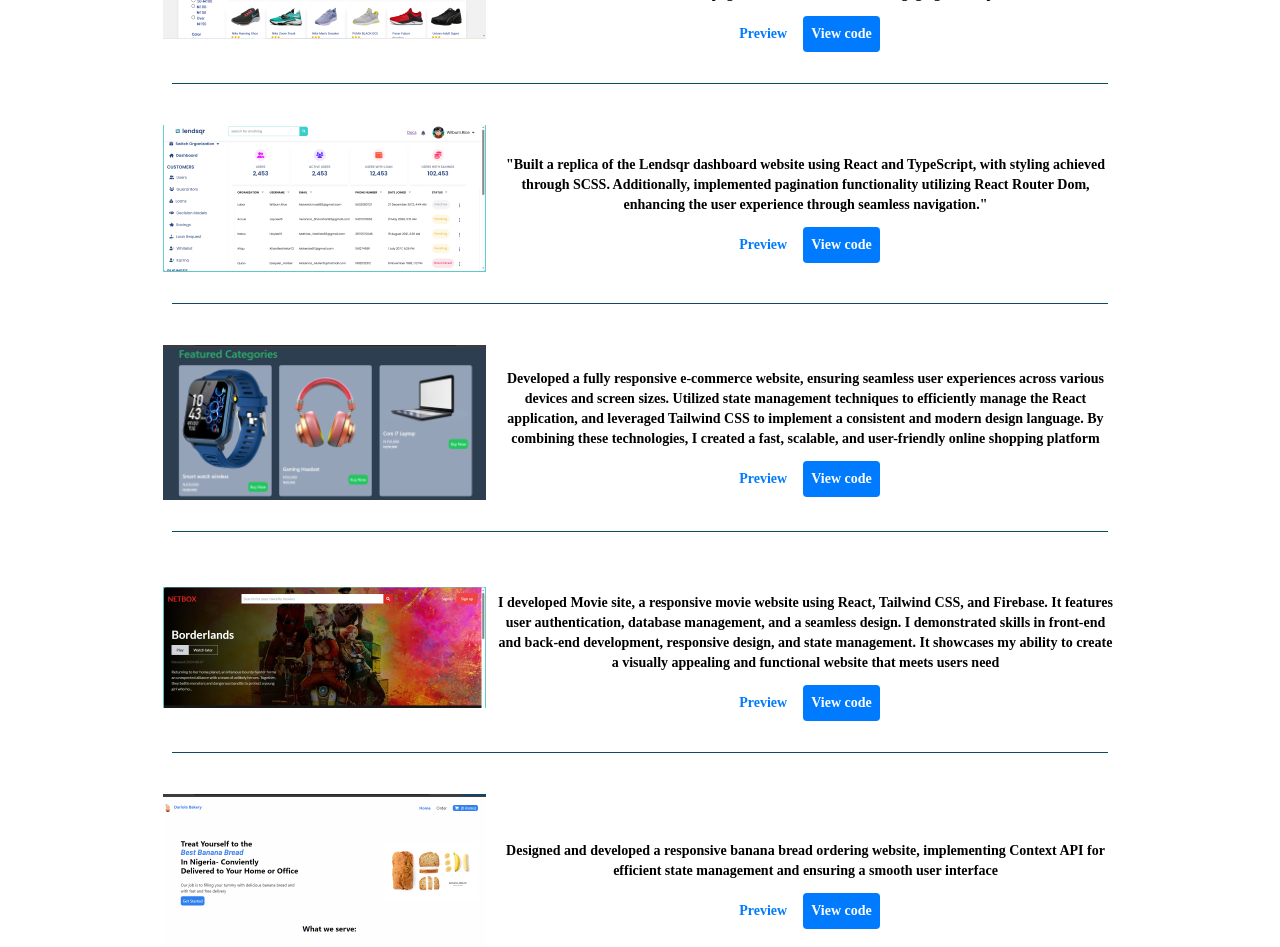
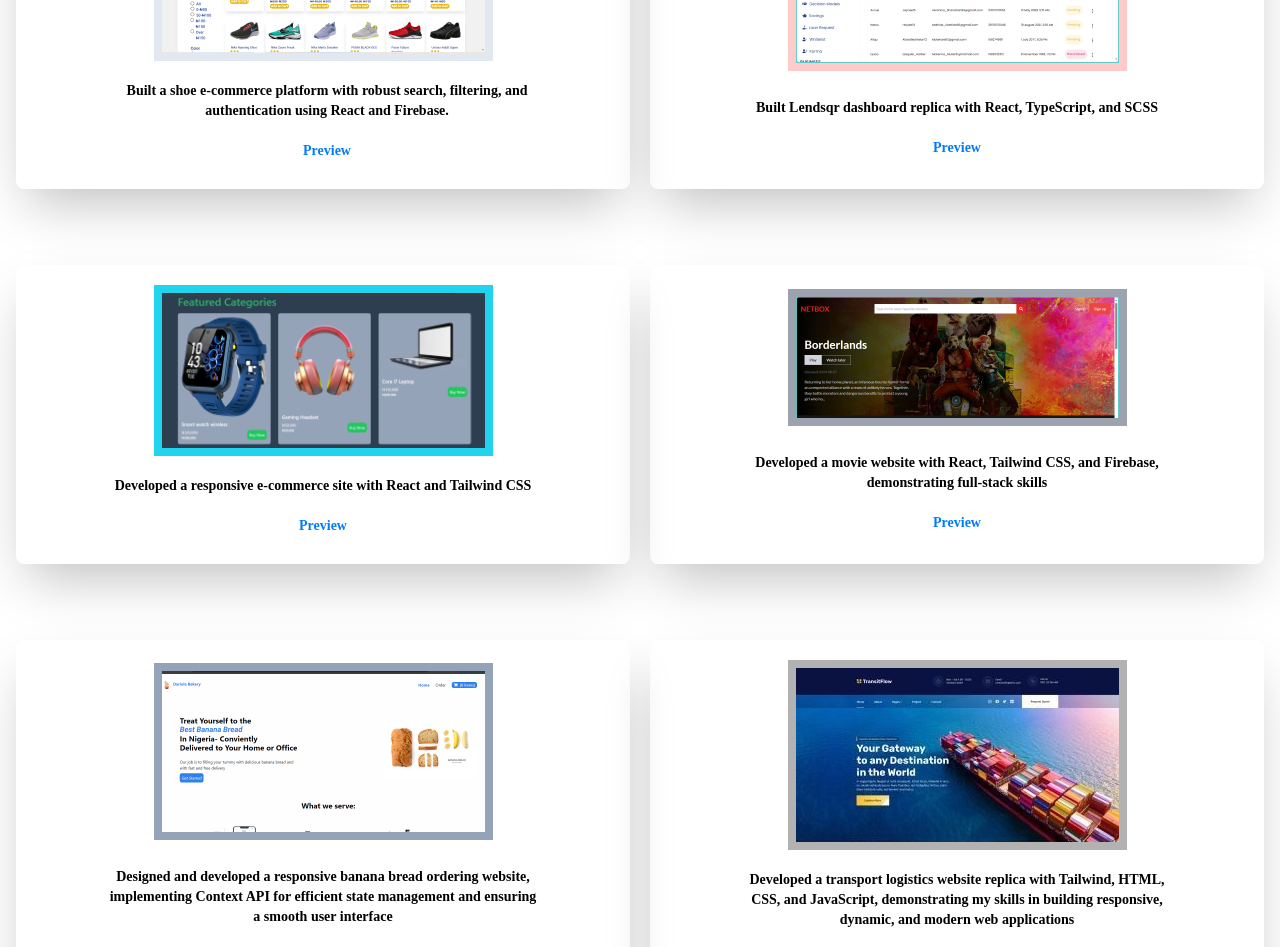
Before and after one commit to Segzyp1000/SegunO, a React (Create React App) app: page /project in a window 1280 px wide. Shown: the part 300-1247 px from the top of the page. Built offline with nearby package versions, Linux system fonts and the light colour scheme.

Commit message:
worked on the project

```diff
--- a/src/components/Review.jsx
+++ b/src/components/Review.jsx
@@ -3,8 +3,9 @@ import Cert from "../assets/Cert.png";
 
 function Review() {
   return (
-    <div className="flex justify-center items-center my-12 md:mx-auto mx-12">
-      <img src={Cert} />
+    <div className="flex flex-col justify-center items-center space-y-5 my-12 md:mx-auto mx-12">
+      <h1 className="text-darkBlue text-3xl">Certification</h1>
+      <img src={Cert} alt="certificate" />
     </div>
   );
 }
--- a/src/components/Talk.jsx
+++ b/src/components/Talk.jsx
@@ -12,7 +12,7 @@ function Talk() {
         <div>
           <a
             href="https://mail.google.com/mail/u/0/#inbox?compose=new"
-            className="text-darkBlue rounded-xl font-light bg-white p-2"
+            className="text-darkBlue rounded-xl font-light bg-white p-2 hover:bg-slate-700 hover:text-white"
           >
             Let's talk
           </a>
--- a/src/page/Project.jsx
+++ b/src/page/Project.jsx
@@ -10,29 +10,25 @@ const Project = () => {
   return (
     <div className="bg-white text-4xl  text-black mt-2 mb-12 p-4">
       <div className="mt-20 flex flex-col justify-center items-center text-center ">
-        <h1 className="text-[20px] font-serif font-bold flex flex-start">
+        <h1 className="text-[15px] font-bold flex flex-start">
           Some of the project I have worked on
         </h1>
-        <div className="mt-10 flex flex-wrap justify-center items-center text-white text-sm space-x-2">
+        <div className="grid grid-cols-1 md:grid-cols-2 lg:grid-cols-2 gap-5">
+          <div className="mt-10 mb-4 p-5 flex flex-wrap justify-center items-center text-sm space-x-2  rounded-lg shadow-2xl w-auto overflow-hidden">
             <a
               href="https://seg-barb-show-8myq.vercel.app/"
               target="_blank"
               rel="noopener noreferrer"
+              className="bg-slate-200 p-2"
             >
               <img src={Barb} alt="" className="w-[323px]" />
             </a>
-          <div className="flex flex-col items-center max-w-full w-1/2 mt-5">
-            <p className="text-black">
-              I conceptualized and developed a cutting-edge shoe e-commerce
-              platform, featuring a robust search functionality, advanced
-              filtering capabilities, secure user authentication and
-              registration processes powered by Firebase and Firestore,
-              efficient state management, and a visually stunning design
-              language leveraging React and Tailwind CSS, while also
-              incorporating essential administrative tools and an informative
-              'About Us' page to foster a seamless and engaging user experience.
+            <div className="flex flex-col items-center mt-5">
+              <p className="text-black w-3/4">
+                Built a shoe e-commerce platform with robust search, filtering,
+                and authentication using React and Firebase.
               </p>
-            <div className="flex gap-2">
+
               <a
                 href="https://seg-barb-show-8myq.vercel.app/"
                 className="bg-white text-bgBackground rounded p-2 mt-3 hover:bg-zinc-500"
@@ -41,34 +37,23 @@ const Project = () => {
               >
                 Preview
               </a>
-              <a
-                href="https://github.com/Segzyp1000/barb-show"
-                className="bg-bgBackground text-white rounded p-2 mt-3 hover:bg-gray-500"
-                target="_blank"
-                rel="noopener noreferrer"
-              >
-                View code
-              </a>
             </div>
           </div>
-        </div>
-        <div className="separator"></div>
-        <div className="mt-10 flex flex-wrap justify-center items-center text-white text-sm space-x-2">
+
+          <div className="mt-10 mb-4 p-5 flex flex-wrap justify-center items-center text-sm rounded-lg shadow-2xl w-auto overflow-hidden">
             <a
               href="https://segun-olowoyeye-lendsqr-fe-test.vercel.app/"
               target="_blank"
               rel="noopener noreferrer"
+              className="bg-red-200 p-2"
             >
               <img src={Project4} alt="" />
             </a>
-          <div className="flex flex-col items-center w-1/2 mt-5">
+            <div className="flex flex-col items-center mt-5 w-3/4">
               <p className="text-black">
-              "Built a replica of the Lendsqr dashboard website using React and
-              TypeScript, with styling achieved through SCSS. Additionally,
-              implemented pagination functionality utilizing React Router Dom,
-              enhancing the user experience through seamless navigation."
+                Built Lendsqr dashboard replica with React, TypeScript, and SCSS
               </p>
-            <div className="flex gap-2">
+
               <a
                 href="https://segun-olowoyeye-lendsqr-fe-test.vercel.app/"
                 className="bg-white text-bgBackground rounded p-2 mt-3 hover:bg-zinc-500"
@@ -77,37 +62,24 @@ const Project = () => {
               >
                 Preview
               </a>
-              <a
-                href="https://github.com/Segzyp1000/lendsqr-fe-test"
-                className="bg-bgBackground text-white rounded p-2 mt-3 hover:bg-gray-500"
-                target="_blank"
-                rel="noopener noreferrer"
-              >
-                View code
-              </a>
             </div>
           </div>
-        </div>
-        <div className="separator"></div>
-        <div className="mt-10 flex flex-wrap justify-center items-center text-white text-sm space-x-2">
+
+          <div className="mt-10 mb-4 p-5 flex flex-wrap justify-center items-center text-sm rounded-lg shadow-2xl w-auto overflow-hidden">
             <a
               href="https://timbo-shop.vercel.app/"
               target="_blank"
               rel="noopener noreferrer"
+              className="bg-cyan-400 p-2"
             >
               <img src={Projec} alt="" />
             </a>
-          <div className="flex flex-col items-center w-1/2 mt-5">
+            <div className="flex flex-col items-center w-3/4 mt-5">
               <p className="text-black">
-              Developed a fully responsive e-commerce website, ensuring seamless
-              user experiences across various devices and screen sizes. Utilized
-              state management techniques to efficiently manage the React
-              application, and leveraged Tailwind CSS to implement a consistent
-              and modern design language. By combining these technologies, I
-              created a fast, scalable, and user-friendly online shopping
-              platform
+                Developed a responsive e-commerce site with React and Tailwind
+                CSS
               </p>
-            <div className="flex gap-2">
+
               <a
                 href="https://timbo-shop.vercel.app/"
                 className="bg-white text-bgBackground rounded p-2 mt-3 hover:bg-zinc-500"
@@ -116,36 +88,24 @@ const Project = () => {
               >
                 Preview
               </a>
-              <a
-                href="https://github.com/Segzyp1000/timbo-shop"
-                className="bg-bgBackground text-white rounded p-2 mt-3 hover:bg-gray-500"
-                target="_blank"
-                rel="noopener noreferrer"
-              >
-                View code
-              </a>
             </div>
           </div>
-        </div>
-        <div className="separator"></div>
-        <div className="mt-10 flex flex-wrap justify-center items-center text-white text-sm space-x-2">
+
+          <div className="mt-10 mb-4 p-5 flex flex-wrap justify-center items-center text-sm rounded-lg shadow-2xl w-auto overflow-hidden">
             <a
               href="https://movieboxlist.vercel.app/"
               target="_blank"
               rel="noopener noreferrer"
+              className="bg-gray-400 p-2"
             >
               <img src={Project2} className="imgg" alt="" />
             </a>
-          <div className="flex flex-col items-center w-1/2 mt-5">
+            <div className="flex flex-col items-center w-3/4 mt-5">
               <p className="text-black">
-              I developed Movie site, a responsive movie website using React,
-              Tailwind CSS, and Firebase. It features user authentication,
-              database management, and a seamless design. I demonstrated skills
-              in front-end and back-end development, responsive design, and
-              state management. It showcases my ability to create a visually
-              appealing and functional website that meets users need
+                Developed a movie website with React, Tailwind CSS, and
+                Firebase, demonstrating full-stack skills
               </p>
-            <div className="flex gap-2">
+
               <a
                 href="https://movieboxlist.vercel.app/"
                 target="_blank"
@@ -154,33 +114,25 @@ const Project = () => {
               >
                 Preview
               </a>
-              <a
-                href="https://github.com/Segzyp1000/movied"
-                target="_blank"
-                rel="noopener noreferrer"
-                className="bg-bgBackground text-white rounded p-2 mt-3 hover:bg-gray-500"
-              >
-                View code
-              </a>
             </div>
           </div>
-        </div>
-        <div className="separator"></div>
-        <div className="mt-10 flex flex-wrap justify-center items-center  text-sm space-x-2">
+
+          <div className="mt-10 mb-4 p-5 flex flex-wrap justify-center items-center text-sm rounded-lg shadow-2xl w-auto overflow-hidden">
             <a
               href="https://dariola-banana-bread.vercel.app/"
               target="_blank"
               rel="noopener noreferrer"
+              className="bg-slate-400 p-2"
             >
               <img src={Project0} alt="" />
             </a>
-          <div className="flex flex-col items-center w-1/2 mt-5">
+            <div className="flex flex-col items-center w-3/4 mt-5">
               <p className="text-black">
-              Designed and developed a responsive banana bread ordering website,
-              implementing Context API for efficient state management and
-              ensuring a smooth user interface
+                Designed and developed a responsive banana bread ordering
+                website, implementing Context API for efficient state management
+                and ensuring a smooth user interface
               </p>
-            <div className="flex gap-2">
+
               <a
                 href="https://dariola-banana-bread.vercel.app/"
                 className="bg-white text-bgBackground rounded p-2 mt-3 hover:bg-zinc-500"
@@ -189,33 +141,25 @@ const Project = () => {
               >
                 Preview
               </a>
-              <a
-                href="https://github.com/Segzyp1000/dariolaBananaBread"
-                className="bg-bgBackground text-white rounded p-2 mt-3 hover:bg-gray-500"
-                target="_blank"
-                rel="noopener noreferrer"
-              >
-                View code
-              </a>
             </div>
           </div>
-        </div>
-        <div className="separator"></div>
-        <div className="mt-10 flex flex-wrap justify-center items-center text-white text-sm space-x-2">
+
+          <div className="mt-10 mb-4 p-5 flex flex-wrap justify-center items-center text-sm rounded-lg shadow-2xl w-auto overflow-hidden">
             <a
               href="https://trans-flows.vercel.app/"
               target="_blank"
               rel="noopener noreferrer"
+              className="bg-black/30 p-2"
             >
               <img src={Project3} alt="" />
             </a>
-          <div className="flex flex-col justify-center items-center w-1/2 mt-5">
+            <div className="flex flex-col justify-center items-center w-3/4 mt-5">
               <p className="text-black">
                 Developed a transport logistics website replica with Tailwind,
                 HTML, CSS, and JavaScript, demonstrating my skills in building
                 responsive, dynamic, and modern web applications
               </p>
-            <div className="flex gap-2">
+
               <a
                 href="https://trans-flows.vercel.app/"
                 target="_blank"
@@ -223,14 +167,6 @@ const Project = () => {
                 className="bg-white text-bgBackground rounded p-2 mt-3 hover:bg-zinc-500"
               >
                 Preview
-              </a>
-              <a
-                href="https://github.com/Segzyp1000/transFlows"
-                target="_blank"
-                rel="noopener noreferrer"
-                className="bg-bgBackground text-white rounded p-2 mt-3 hover:bg-gray-500"
-              >
-                View code
               </a>
             </div>
           </div>
```
Also changed, not shown: src/components/Design.jsx (+9 -7 lines), src/components/Footer.jsx (+17 -6 lines). Lines whose indentation alone changed are shown as unchanged.
